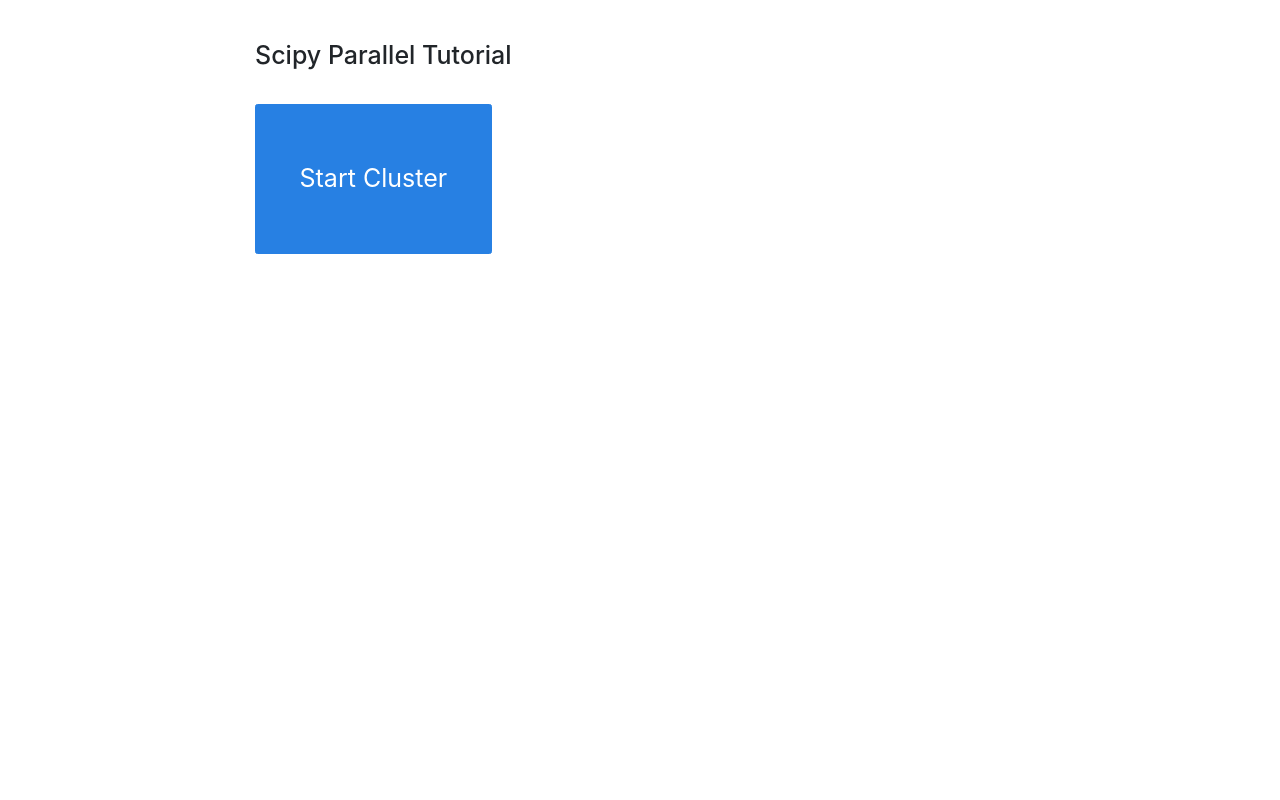
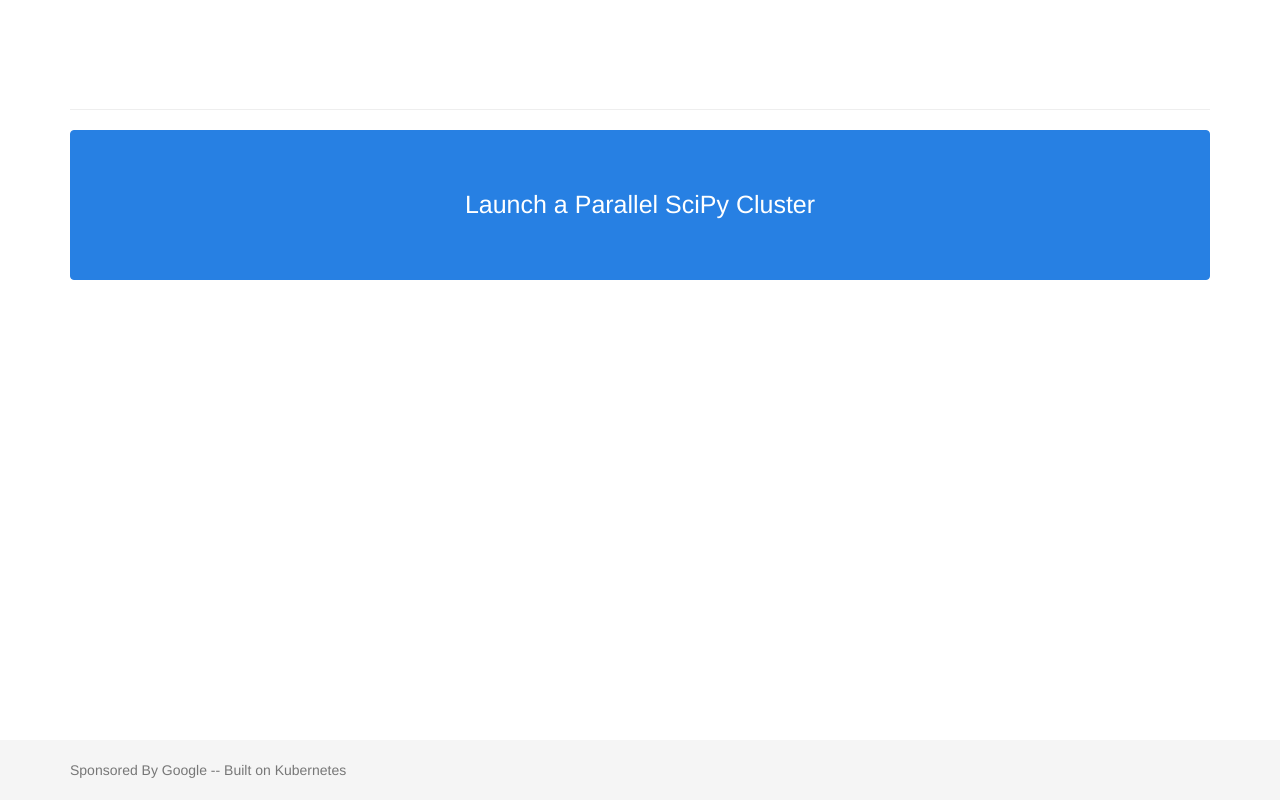
Before and after one commit to quasiben/kubernetes-pydata-parallel, a Python web app: template app/core/app/templates/index.html in a window 1280 px wide. Run offline with Jinja, Linux system fonts and the light colour scheme; the template is opened without the code that fills it, so the values that code supplies are empty; some libraries are stand-ins or nearby versions.

Commit message:
update app with sponorship

```diff
--- a/app/core/app/main.py
+++ b/app/core/app/main.py
@@ -1,3 +1,4 @@
+import os
 import tornado
 from .handlers import *
 
@@ -5,4 +6,4 @@ application = tornado.web.Application([
     (r"/", MainHandler),
     (r"/new_allservices", AllServices),
     (r"/wait/(.*)", WaitHandler),
-], debug=True)
+], debug=True, static_path=os.path.join(os.path.dirname(__file__), "templates", "static"))
--- a/app/core/app/templates/index.html
+++ b/app/core/app/templates/index.html
@@ -1,33 +1,67 @@
+
 <!DOCTYPE html>
 <html lang="en">
   <head>
     <meta charset="utf-8">
     <meta http-equiv="X-UA-Compatible" content="IE=edge">
     <meta name="viewport" content="width=device-width, initial-scale=1">
-   <title>Scipy Parallel Tutorial</title>
+    <!-- The above 3 meta tags *must* come first in the head; any other head content must come *after* these tags -->
+    <meta name="description" content="">
+    <meta name="author" content="">
+    <link rel="icon" href="../../favicon.ico">
+
+    <title>Sticky Footer Navbar Template for Bootstrap</title>
+
+    <!-- Bootstrap core CSS -->
+    <link rel="stylesheet" href="https://bootswatch.com/cosmo/bootstrap.min.css">
 
     <link rel="stylesheet" href="https://maxcdn.bootstrapcdn.com/bootstrap/3.3.6/css/bootstrap.min.css" integrity="sha384-1q8mTJOASx8j1Au+a5WDVnPi2lkFfwwEAa8hDDdjZlpLegxhjVME1fgjWPGmkzs7" crossorigin="anonymous">
-   <link rel="stylesheet" href="https://bootswatch.com/cosmo/bootstrap.min.css">
+
+     <!-- Custom styles for this template -->
+    <link href="{{ static_url("sticky-footer-navbar.css") }}" rel="stylesheet">
+
+    <!-- Just for debugging purposes. Don't actually copy these 2 lines! -->
+    <!--[if lt IE 9]><script src="../../assets/js/ie8-responsive-file-warning.js"></script><![endif]-->
+    <script src="../../assets/js/ie-emulation-modes-warning.js"></script>
+
+    <!-- HTML5 shim and Respond.js for IE8 support of HTML5 elements and media queries -->
+    <!--[if lt IE 9]>
+      <script src="https://oss.maxcdn.com/html5shiv/3.7.2/html5shiv.min.js"></script>
+      <script src="https://oss.maxcdn.com/respond/1.4.2/respond.min.js"></script>
+    <![endif]-->
   </head>
 
   <body>
-   <div class="container" style="width: 800px">
 
-      <div class="page-header" style="border: none;">
-         <h1>Scipy Parallel Tutorial</h1>
+    <!-- Fixed navbar -->
+    <!--<nav class="navbar navbar-default navbar-fixed-top">-->
+    <!--</nav>-->
+
+    <!-- Begin page content -->
+    <div class="container">
+      <div class="page-header">
+        <!--<h1>Launch a Parallel SciPy Cluster</h1>-->
       </div>
-      <div class="row">
-         <div class="col-md-4">
        <a href="/new_allservices">
-            <button type="submit" class="btn" style="width: 100%; height: 150px; background-color: #2780e3; border-color: #2780e3; font-size: 25px; color: #FFF">Start Cluster</button>
+            <button type="submit" class="btn" style="width: 100%; height: 150px; background-color: #2780e3; border-color: #2780e3; font-size: 25px; color: #FFF">Launch a Parallel SciPy Cluster</button>
       </a>
-         </div>
+
     </div>
 
-<!-- jQuery (necessary for Bootstrap's JavaScript plugins) -->
+    <footer class="footer">
+      <div class="container">
+        <p class="text-muted">Sponsored By Google -- Built on Kubernetes</p>
+      </div>
+    </footer>
+
+
+    <!-- Bootstrap core JavaScript
+    ================================================== -->
+    <!-- Placed at the end of the document so the pages load faster -->
     <script src="https://ajax.googleapis.com/ajax/libs/jquery/1.11.3/jquery.min.js"></script>
-<!-- Include all compiled plugins (below), or include individual files as needed -->
-<script src="https://maxcdn.bootstrapcdn.com/bootstrap/3.3.6/js/bootstrap.min.js" integrity="sha384-0mSbJDEHialfmuBBQP6A4Qrprq5OVfW37PRR3j5ELqxss1yVqOtnepnHVP9aJ7xS" crossorigin="anonymous"></script>
-
+    <script>window.jQuery || document.write('<script src="../../assets/js/vendor/jquery.min.js"><\/script>')</script>
+    <script src="../../dist/js/bootstrap.min.js"></script>
+    <!-- IE10 viewport hack for Surface/desktop Windows 8 bug -->
+    <script src="../../assets/js/ie10-viewport-bug-workaround.js"></script>
   </body>
 </html>
--- /dev/null
+++ b/app/core/app/templates/static/sticky-footer-navbar.css
@@ -0,0 +1,39 @@
+/* Sticky footer styles
+-------------------------------------------------- */
+html {
+  position: relative;
+  min-height: 100%;
+}
+body {
+  /* Margin bottom by footer height */
+  margin-bottom: 60px;
+}
+.footer {
+  position: absolute;
+  bottom: 0;
+  width: 100%;
+  /* Set the fixed height of the footer here */
+  height: 60px;
+  background-color: #f5f5f5;
+}
+
+
+/* Custom page CSS
+-------------------------------------------------- */
+/* Not required for template or sticky footer method. */
+
+body > .container {
+  padding: 60px 15px 0;
+}
+.container .text-muted {
+  margin: 20px 0;
+}
+
+.footer > .container {
+  padding-right: 15px;
+  padding-left: 15px;
+}
+
+code {
+  font-size: 80%;
+}
```
Lines whose indentation alone changed are shown as unchanged.
